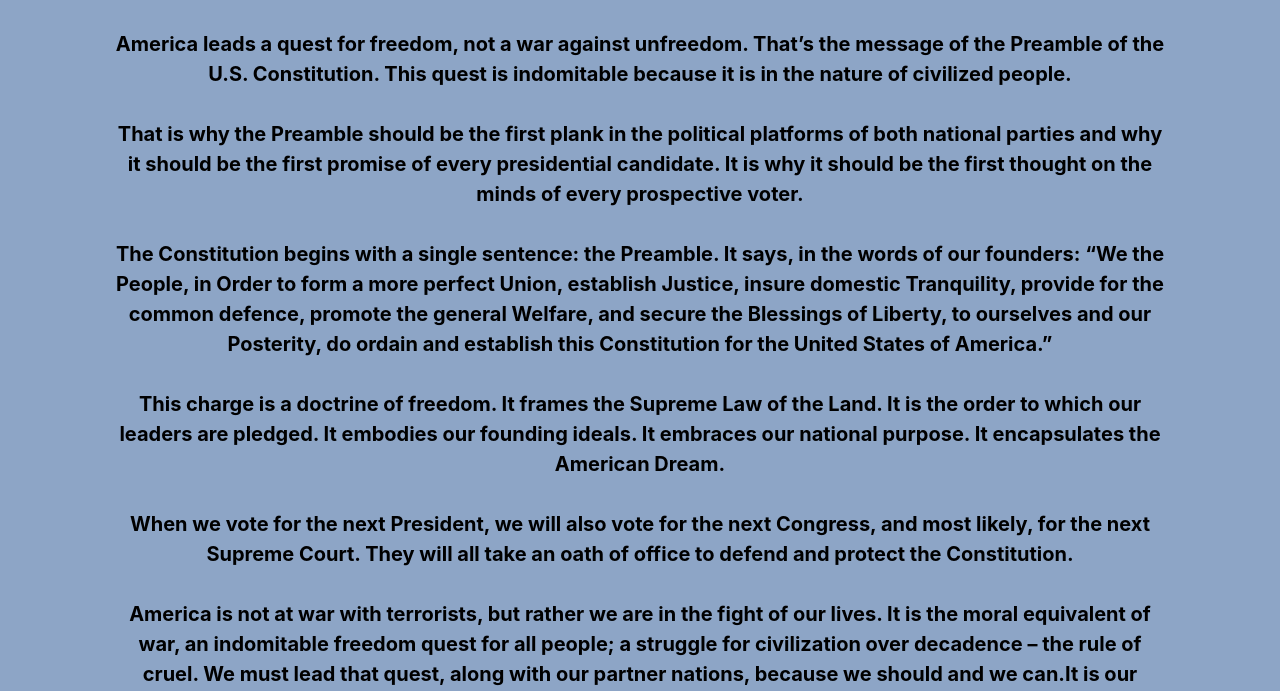
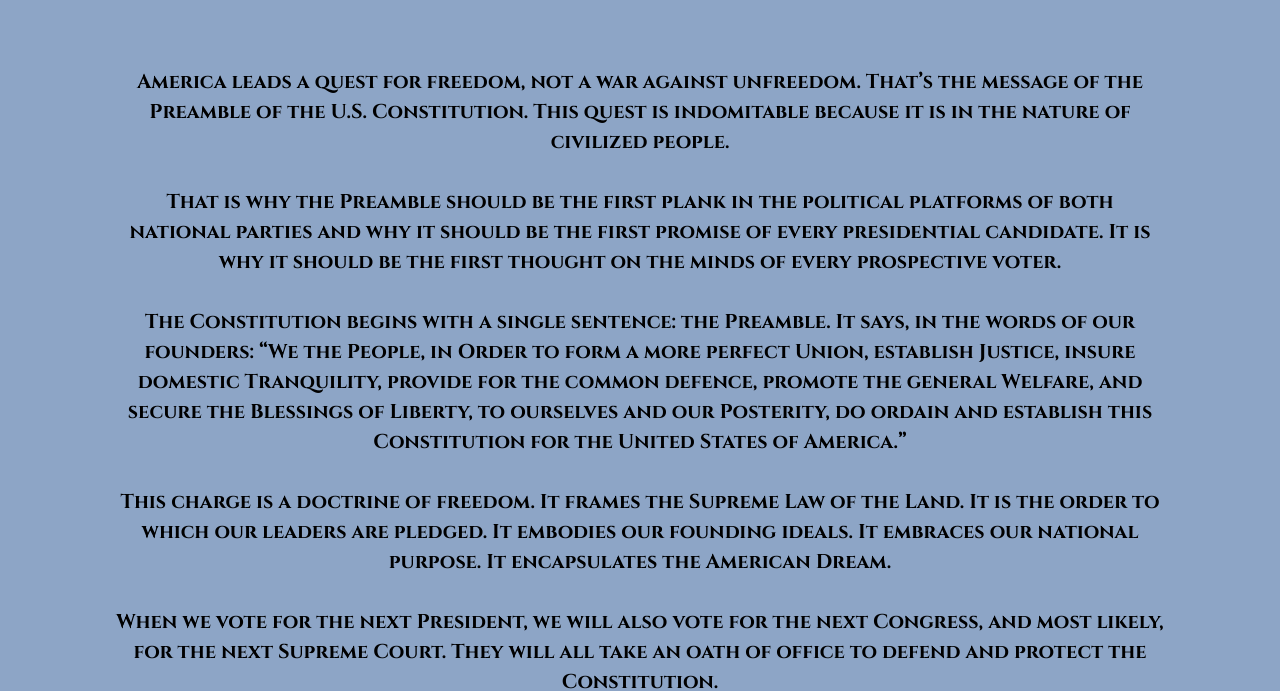
Before and after one commit to joshcheshire/test, a website: page public/op-eds.html in a window 1280 px wide. Shown: the part 115-806 px from the top of the page. Drawn offline with nearby package versions, Linux system fonts and the light colour scheme.

Commit message:
Complete

```diff
--- a/public/main.css
+++ b/public/main.css
@@ -188,9 +188,8 @@ background-color: #8da5c6;
 
 }
 .opEdBody{
-	/*margin-top: 3vw;
+	margin-top: 3vw;
 	font-family: 'Cinzel', serif;
-  /*text-shadow: 2px 0 0 #000, 0 -1px 0 #000, 0 1px 0 #000, -1px 0 0 #000;*/
 	color: black;
 	font-size: 20px;
 	font-weight: bolder;
```
